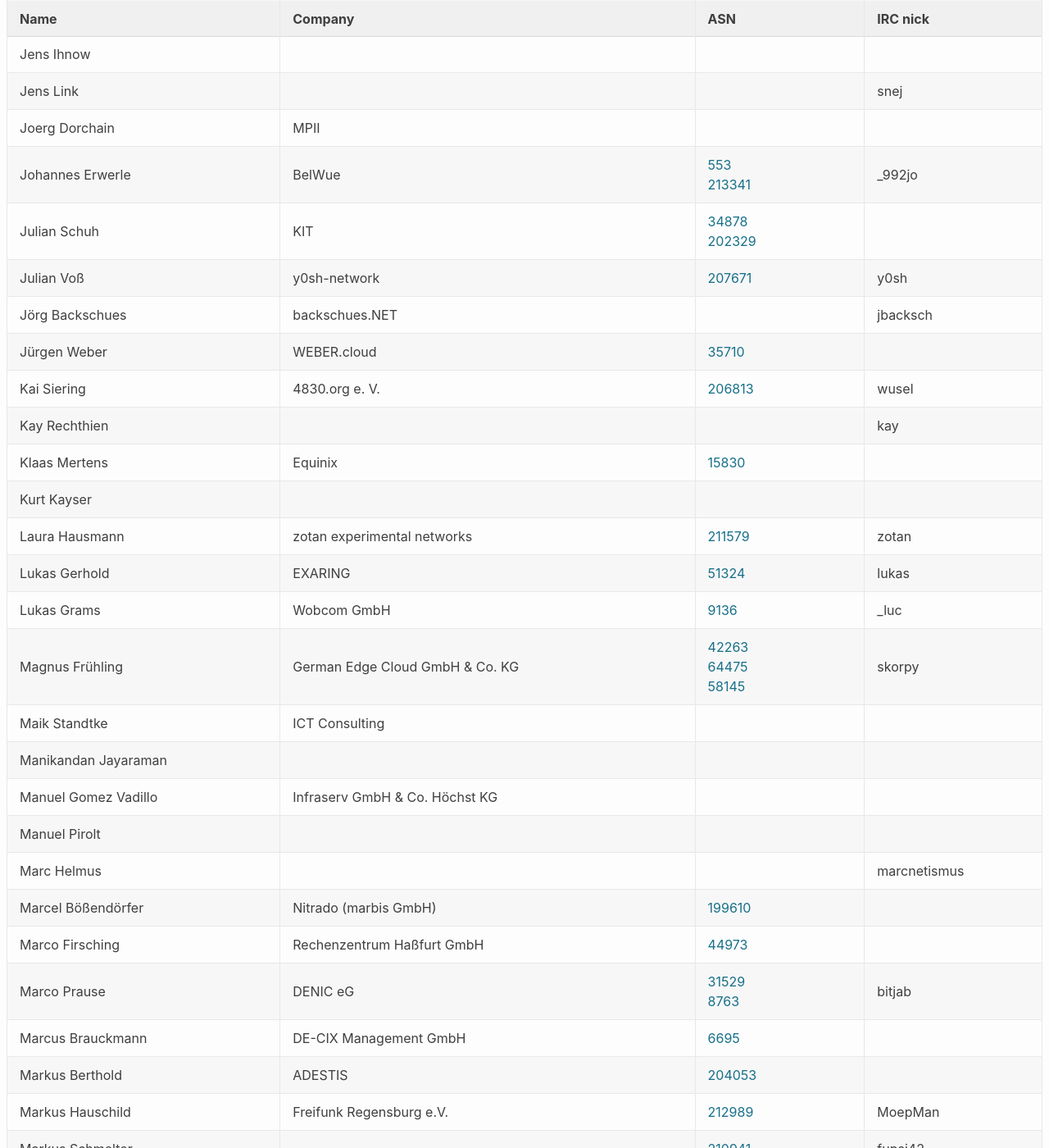
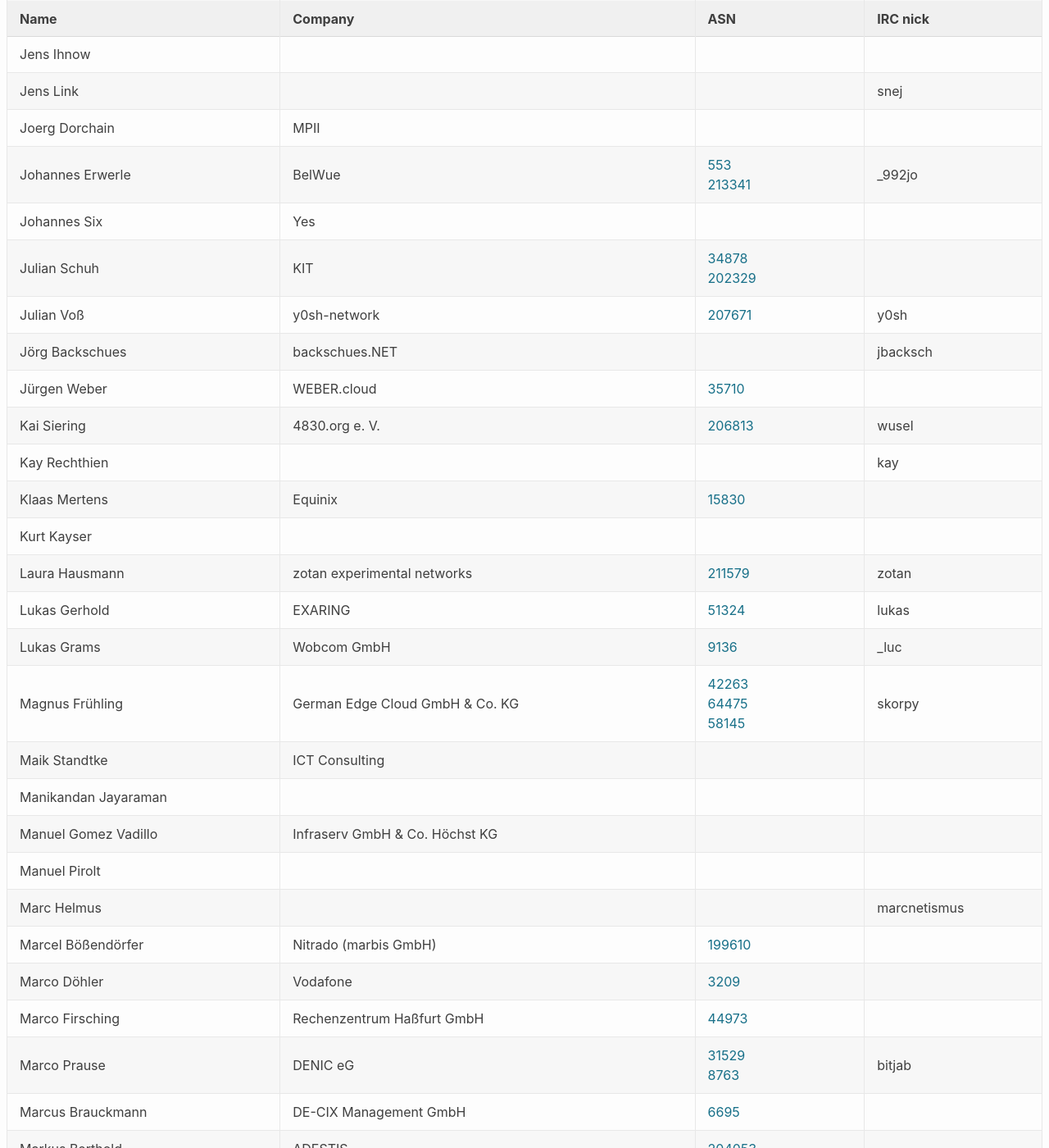
Before and after one commit to denog/pretix-attendeelist, a Jekyll site: the page built from denog13/index.markdown, in a window 1280 px wide and 1400 px high, scrolled down 2014 px. Shown: the whole window at 82% size. Built offline with Jekyll 4.4.1, drawn with Linux system fonts in a browser that asks for light colours.

Commit message:
Latest data: Wed Sep 29 15:33:17 UTC 2021

```diff
--- a/_data/attendees_denog13.json
+++ b/_data/attendees_denog13.json
@@ -288,6 +288,12 @@
     "asn": "553, 213341"
   },
   {
+    "name": "Johannes Six",
+    "company": "Yes",
+    "irc": null,
+    "asn": null
+  },
+  {
     "name": "Jörg Backschues",
     "company": "backschues.NET",
     "irc": "jbacksch",
@@ -394,6 +400,12 @@
     "company": null,
     "irc": "marcnetismus",
     "asn": null
+  },
+  {
+    "name": "Marco Döhler",
+    "company": "Vodafone",
+    "irc": null,
+    "asn": "3209"
   },
   {
     "name": "Marco Firsching",
@@ -712,5 +724,11 @@
     "company": "LWLcom",
     "irc": null,
     "asn": "50629"
+  },
+  {
+    "name": "Udo Lütkemeier",
+    "company": null,
+    "irc": null,
+    "asn": null
   }
 ]
```
